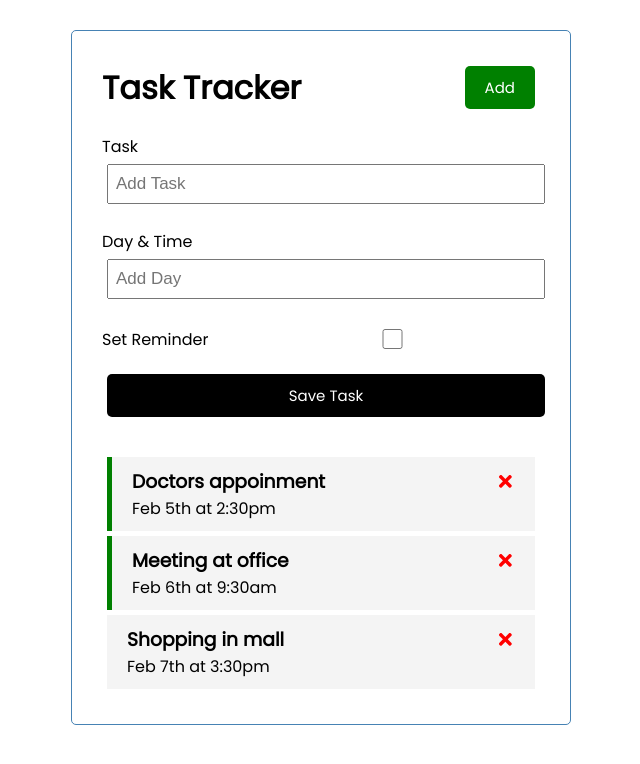
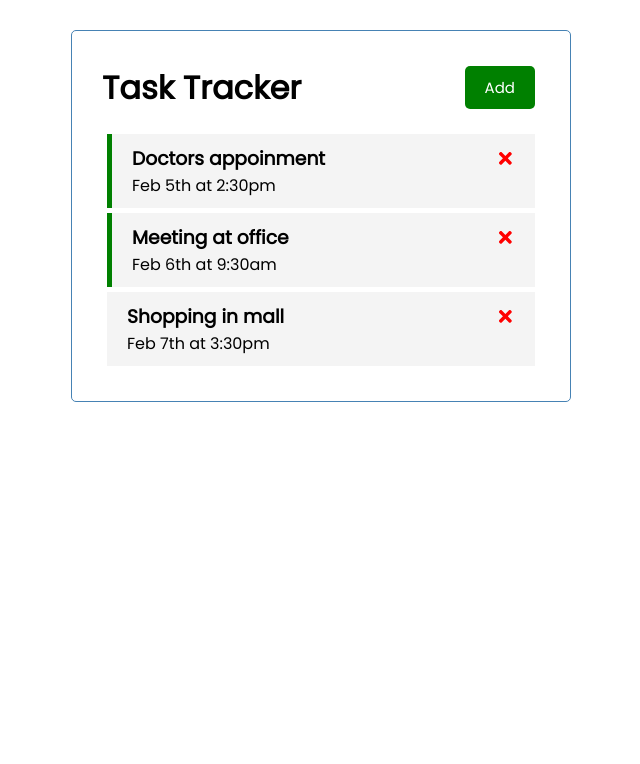
Before and after one commit to md-aqib/task-tracker, a React (Create React App) app: page / in a window 1280 px wide. Shown: the top 764 px of the page, without its empty margins (319-959 px from the left). Built offline with nearby package versions, Linux system fonts and the light colour scheme.

Commit message:
some changes

```diff
--- a/src/App.js
+++ b/src/App.js
@@ -4,6 +4,7 @@
 import AddTask from './components/AddTask'
 
 function App() {
+  const [showAddtask, setShowAddTask] = useState(false)
   const [tasks, setTasks] = useState([
       {
           id: 1,
@@ -43,8 +44,8 @@
 
   return (
     <div className="container">
-      <Header />
-      <AddTask onAdd={addTask} />
+      <Header onAdd={() => setShowAddTask(!showAddtask)} showAdd={showAddtask} />
+      {showAddtask && <AddTask onAdd={addTask} />}
       {tasks.length > 0 ?<Tasks tasks={tasks} onDelete={deleteTask} onToggle={toggleReminder} />: "No task found"}
     </div>
   );
--- a/src/components/AddTask.js
+++ b/src/components/AddTask.js
@@ -7,7 +7,7 @@
     const onSubmit = (e) => {
         e.preventDefault()
 
-        if(!text){
+        if(!text || !day || !reminder){
             alert("Please add task")
             return;
         }
--- a/src/components/Header.js
+++ b/src/components/Header.js
@@ -2,15 +2,12 @@
 import Button from './Button'
 
 
-const Header = ({ title }) => {
-    const onClick = (e) => {
-        console.log(e)
-    }
+const Header = ({ title, onAdd, showAdd }) => {
 
     return (
         <header className='header'>
             <h1>{title}</h1>
-            <Button color='green' text='Add' onClick={onClick} />
+            <Button color={showAdd? 'red': 'green'} text={showAdd? 'Close': 'Add'} onClick={onAdd} />
         </header>
     )
 }
--- /dev/null
+++ b/test.js
@@ -0,0 +1,5 @@
+function myEmptyFunction() {
+
+    return     42 + 4;
+  }
+  console.log(myEmptyFunction())
```
